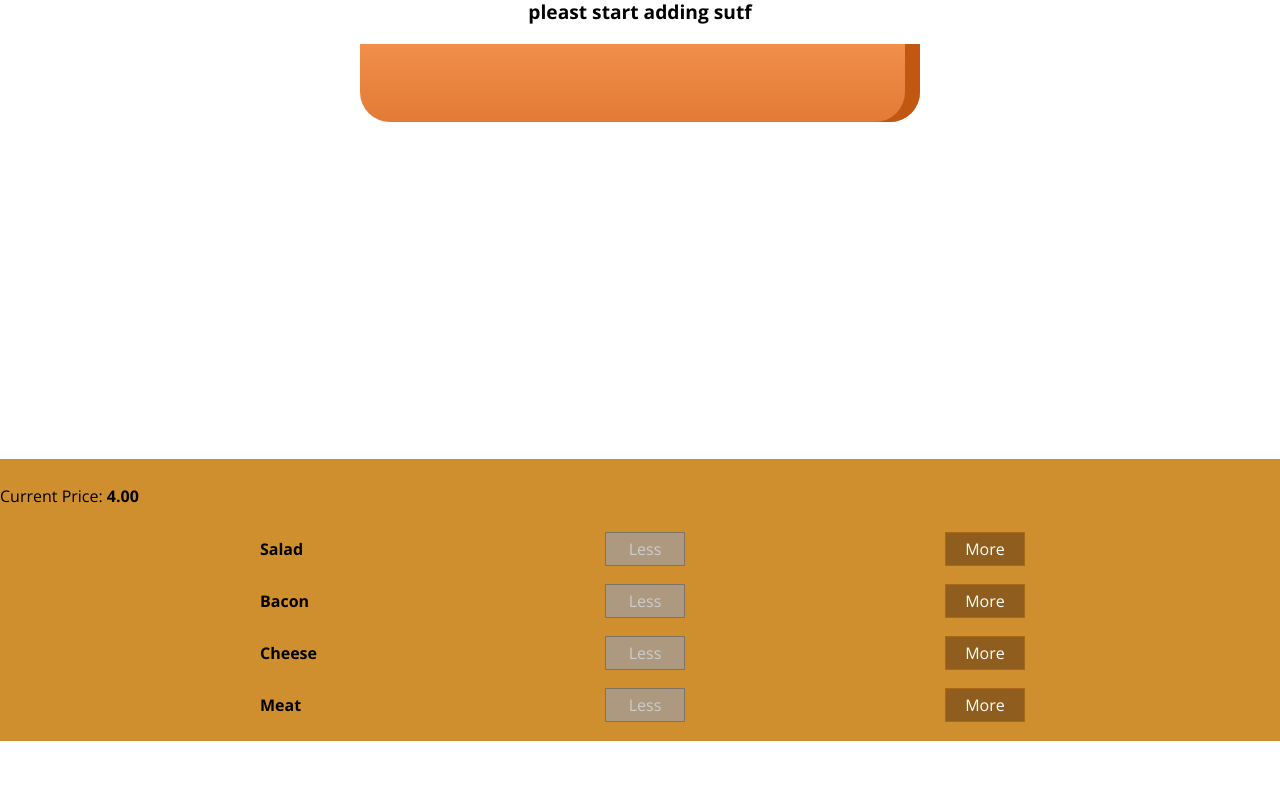
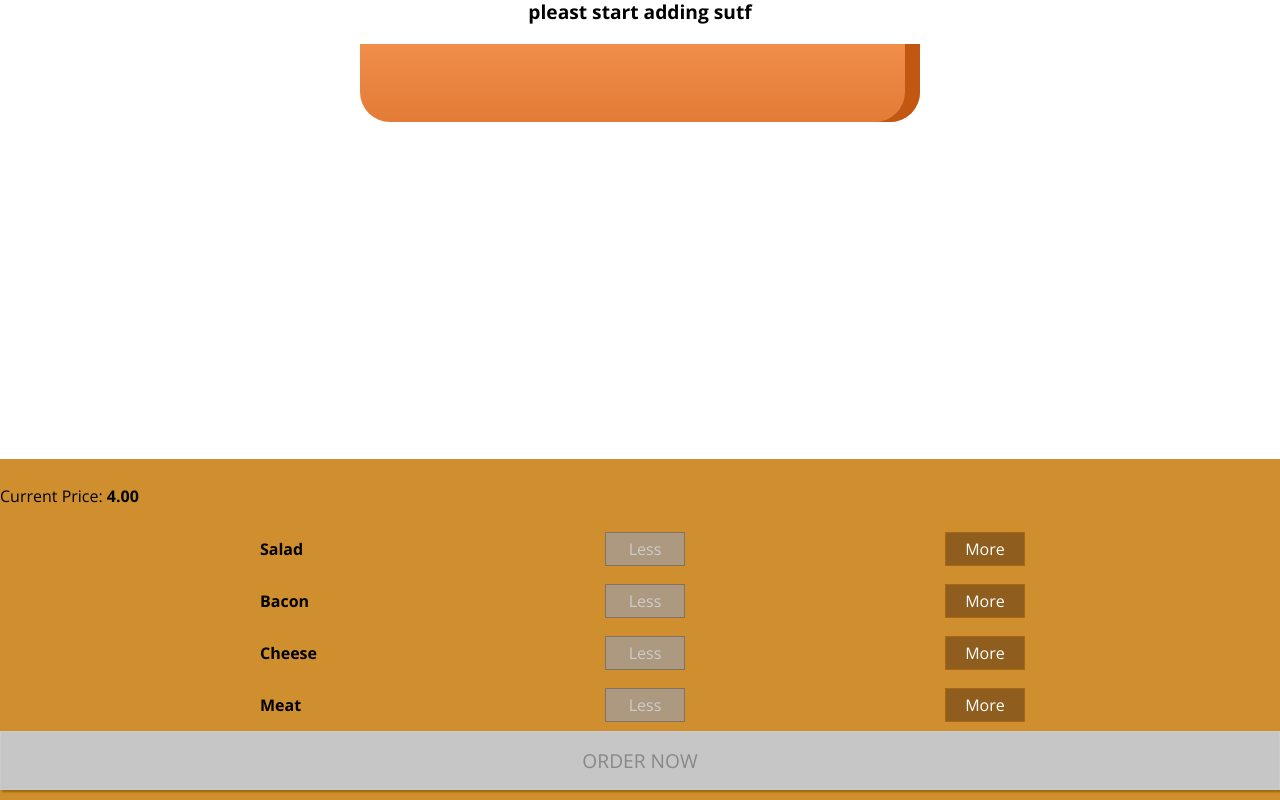
Before and after one commit to inin19/react-burgerbuilder, a React (Create React App) app: page / in a window 1280 px wide. Shown: the part 179-979 px from the top of the page. Before the commit the page ends 920 px from the top, so only its background shows below. Built offline with nearby package versions, Linux system fonts and the light colour scheme.

Commit message:
added order button

```diff
--- a/src/components/Burger/BuildControls/BuildControls.js
+++ b/src/components/Burger/BuildControls/BuildControls.js
@@ -17,7 +17,10 @@
     {controls.map(ctrl => (
       <BuildControl key={ctrl.label} label={ctrl.label} disabled={props.disabled[ctrl.type]} added={() => props.ingredientAdded(ctrl.type)} removed={() => props.ingredientRemoved(ctrl.type)} />
     ))}
+
+    <button className={classes.OrderButton} disabled={!props.purchasable} >ORDER NOW</button>
   </div>
+
 );
 
 export default buildControls;
--- a/src/components/Burger/BuildControls/BuildControls.module.css
+++ b/src/components/Burger/BuildControls/BuildControls.module.css
@@ -1,6 +1,6 @@
 .BuildControls {
   width: 100%;
-    background-color: #CF8F2E;
+  background-color: #cf8f2e;
   display: flex;
   flex-flow: column;
   align-self: center;
@@ -8,3 +8,45 @@
   margin: auto;
   padding: 10px 0;
 }
+
+.OrderButton {
+  background-color: #dad735;
+  outline: none;
+  cursor: pointer;
+  border: 1px solid #966909;
+  color: #966909;
+  font-family: inherit;
+  font-size: 1.2em;
+  padding: 15px 30px;
+  box-shadow: 2px 2px 2px #966909;
+}
+
+.OrderButton:hover,
+.OrderButton:active {
+  background-color: #a0db41;
+  border: 1px solid #966909;
+  color: #966909;
+}
+
+.OrderButton:disabled {
+  background-color: #c7c6c6;
+  cursor: not-allowed;
+  border: 1px solid #ccc;
+  color: #888888;
+}
+
+.OrderButton:not(:disabled) {
+  animation: enable 0.3s linear;
+}
+
+@keyframes enable {
+  0% {
+    transform: scale(1);
+  }
+  60% {
+    transform: scale(1.1);
+  }
+  100% {
+    transform: scale(1);
+  }
+}
--- a/src/containers/BurgerBuilder/BurgerBuilder.js
+++ b/src/containers/BurgerBuilder/BurgerBuilder.js
@@ -18,8 +18,25 @@
       cheese: 0,
       meat: 0
     },
-    totalPrice: 4
+    totalPrice: 4,
+    purchasable: false
   };
+
+  updatePurchaseState(updatedIngredients) {
+    const ingredients = {
+      ...updatedIngredients
+    };
+
+    const sum = Object.keys(ingredients)
+      .map(igKey => {
+        return ingredients[igKey];
+      })
+      .reduce((sum, el) => sum + el, 0);
+
+    this.setState({ purchasable: sum > 0 });
+
+
+  }
 
   addIngredientHander = (type) => {
     const oldCount = this.state.ingredients[type];
@@ -32,7 +49,9 @@
     const pricdAddition = INGREDIENT_PRICES[type];
     const oldPrice = this.state.totalPrice;
     const newPrice = oldPrice + pricdAddition;
-    this.setState({ totalPrice: newPrice, ingredients: updatedIngredients })
+    this.setState({ totalPrice: newPrice, ingredients: updatedIngredients });
+    this.updatePurchaseState(updatedIngredients);
+
   }
 
   removeIngredientHandler = (type) => {
@@ -51,7 +70,8 @@
     const pricdDeduction = INGREDIENT_PRICES[type];
     const oldPrice = this.state.totalPrice;
     const newPrice = oldPrice - pricdDeduction;
-    this.setState({ totalPrice: newPrice, ingredients: updatedIngredients })
+    this.setState({ totalPrice: newPrice, ingredients: updatedIngredients });
+    this.updatePurchaseState(updatedIngredients);
   }
 
   render() {
@@ -67,7 +87,8 @@
         <Burger ingredients={this.state.ingredients} />
         <BuildControls disabled={disabledInfo}
           ingredientAdded={this.addIngredientHander}
-          ingredientRemoved={this.removeIngredientHandler} price={this.state.totalPrice} />
+          ingredientRemoved={this.removeIngredientHandler} price={this.state.totalPrice}
+          purchasable={this.state.purchasable} />
       </Aux>
     );
   }
```
Also changed, not shown: src/components/Burger/BuildControls/BuildControl/BuildControl.js (+5 -5 lines). Lines whose indentation alone changed are shown as unchanged.
